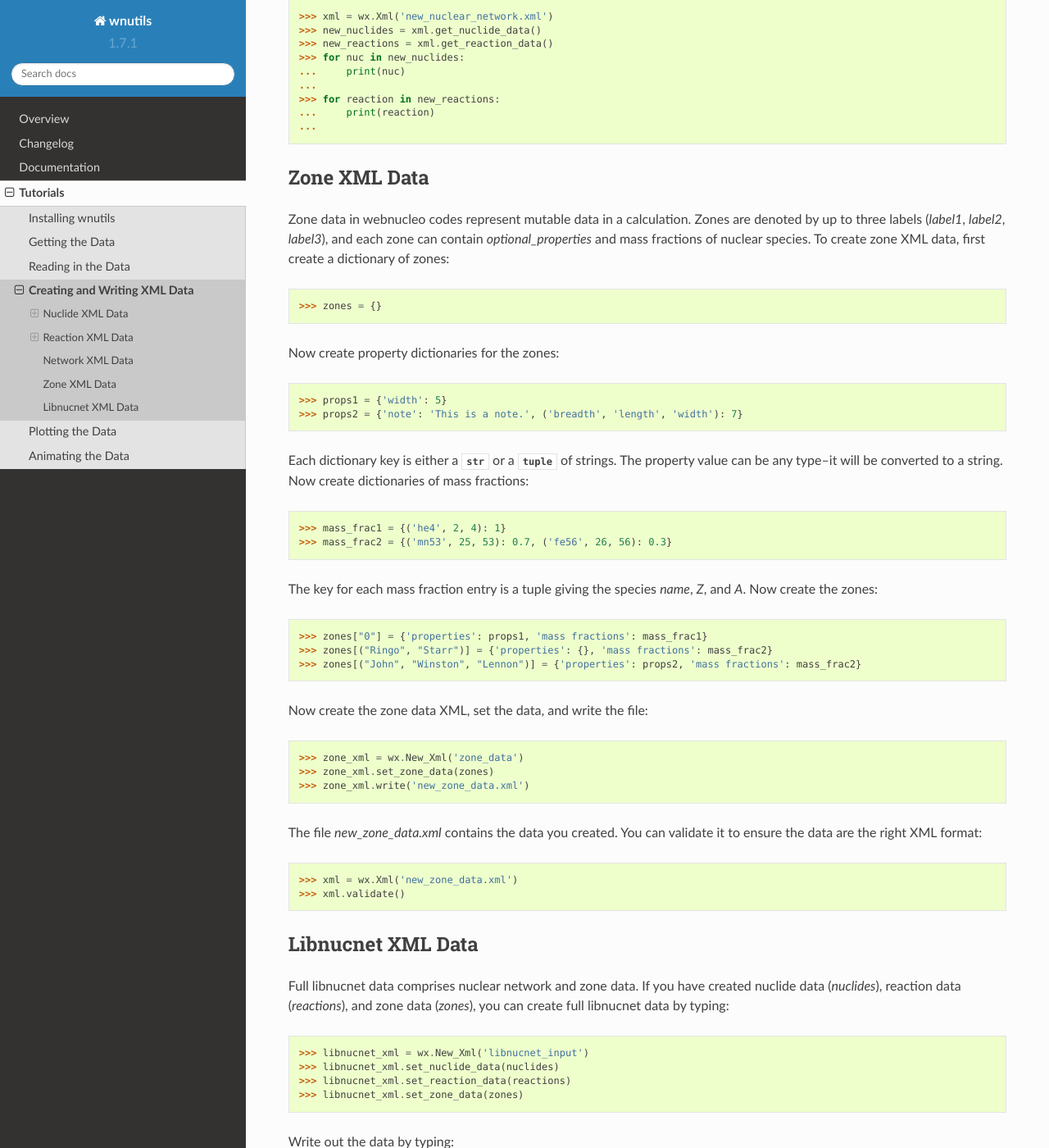
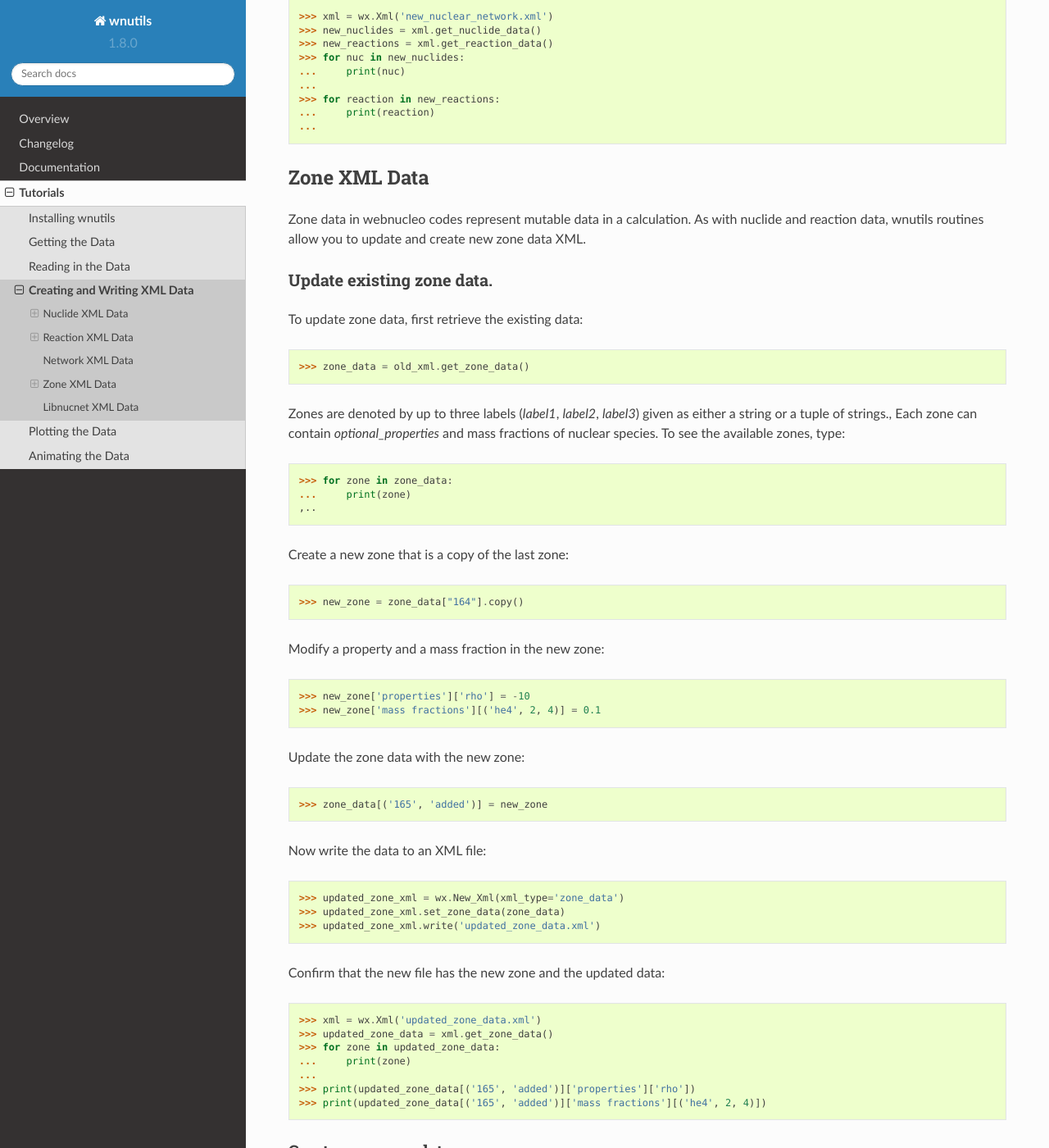
Before and after one commit to mbradle/wnutils, a Sphinx documentation site: the page built from doc/source/write_tutorial.rst, in a window 1280 px wide and 1400 px high, scrolled down 9336 px. Shown: the whole window at 82% size. Built offline with Sphinx 7.4.7 and the Read the Docs theme 2.0.0, drawn with Linux system fonts in a browser that asks for light colours; some of the changed text lies outside the part shown.

Commit message:
Add method to retrieve zone data.  Update tutorial and version.

```diff
--- a/doc/source/write_tutorial.rst
+++ b/doc/source/write_tutorial.rst
@@ -439,10 +439,58 @@ Zone XML Data
 -------------
 
 Zone data in webnucleo codes represent mutable data in a calculation.
-Zones are denoted by up to three labels (*label1*, *label2*, *label3*),
-and each zone can contain *optional_properties* and mass fractions of
-nuclear species.  To create zone XML data, first create a dictionary
-of zones:
+As with nuclide and reaction data, wnutils routines allow you to update
+and create new zone data XML.
+
+Update existing zone data.
+..........................
+
+To update zone data, first retrieve the existing data:
+
+    >>> zone_data = old_xml.get_zone_data()
+
+Zones are denoted by up to three labels (*label1*, *label2*, *label3*) given
+as either a string or a tuple of strings.,
+Each zone can contain *optional_properties* and mass fractions of
+nuclear species. To see the available zones, type:
+
+    >>> for zone in zone_data:
+    ...     print(zone)
+    ,..
+
+Create a new zone that is a copy of the last zone:
+
+    >>> new_zone = zone_data["164"].copy()
+
+Modify a property and a mass fraction in the new zone:
+
+    >>> new_zone['properties']['rho'] = -10
+    >>> new_zone['mass fractions'][('he4', 2, 4)] = 0.1
+
+Update the zone data with the new zone:
+
+    >>> zone_data[('165', 'added')] = new_zone
+
+Now write the data to an XML file:
+
+    >>> updated_zone_xml = wx.New_Xml(xml_type='zone_data')
+    >>> updated_zone_xml.set_zone_data(zone_data)
+    >>> updated_zone_xml.write('updated_zone_data.xml')
+
+Confirm that the new file has the new zone and the updated data:
+
+    >>> xml = wx.Xml('updated_zone_data.xml')
+    >>> updated_zone_data = xml.get_zone_data()
+    >>> for zone in updated_zone_data:
+    ...     print(zone)
+    ...
+    >>> print(updated_zone_data[('165', 'added')]['properties']['rho'])
+    >>> print(updated_zone_data[('165', 'added')]['mass fractions'][('he4', 2, 4)])
+
+Create new zone data.
+.....................
+
+To create zone XML data, first create a dictionary of zones:
 
     >>> zones = {}
 
--- a/wnutils/__about__.py
+++ b/wnutils/__about__.py
@@ -8,6 +8,6 @@ __all__ = [
 
 __title__ = "wnutils"
 __summary__ = "Python project to read and plot webnucleo files"
-__version__ = "1.7.1"
+__version__ = "1.8.0"
 __author__ = "Clemson University"
 __copyright__ = "Clemson University, 2018-2021"
```
Also changed, not shown: doc/source/changelog.rst (+7 -0 lines), 1 other file.
